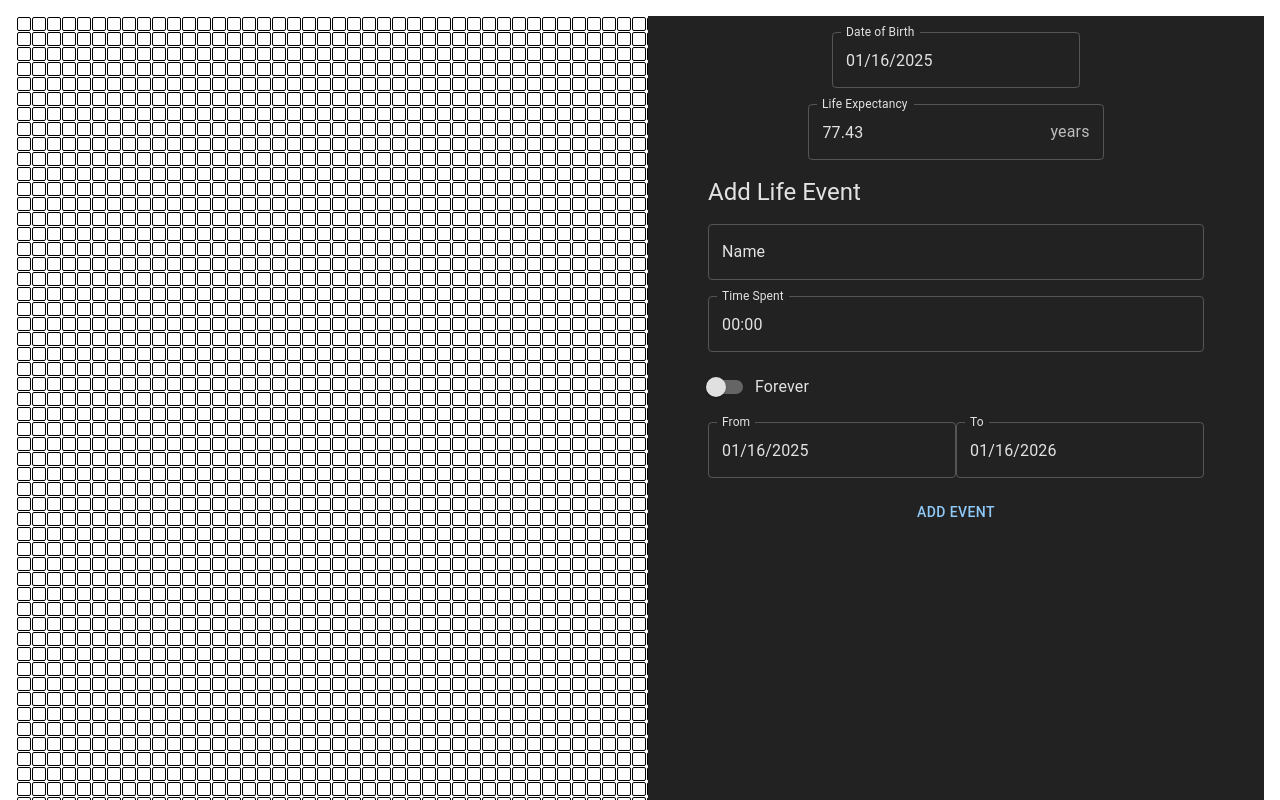
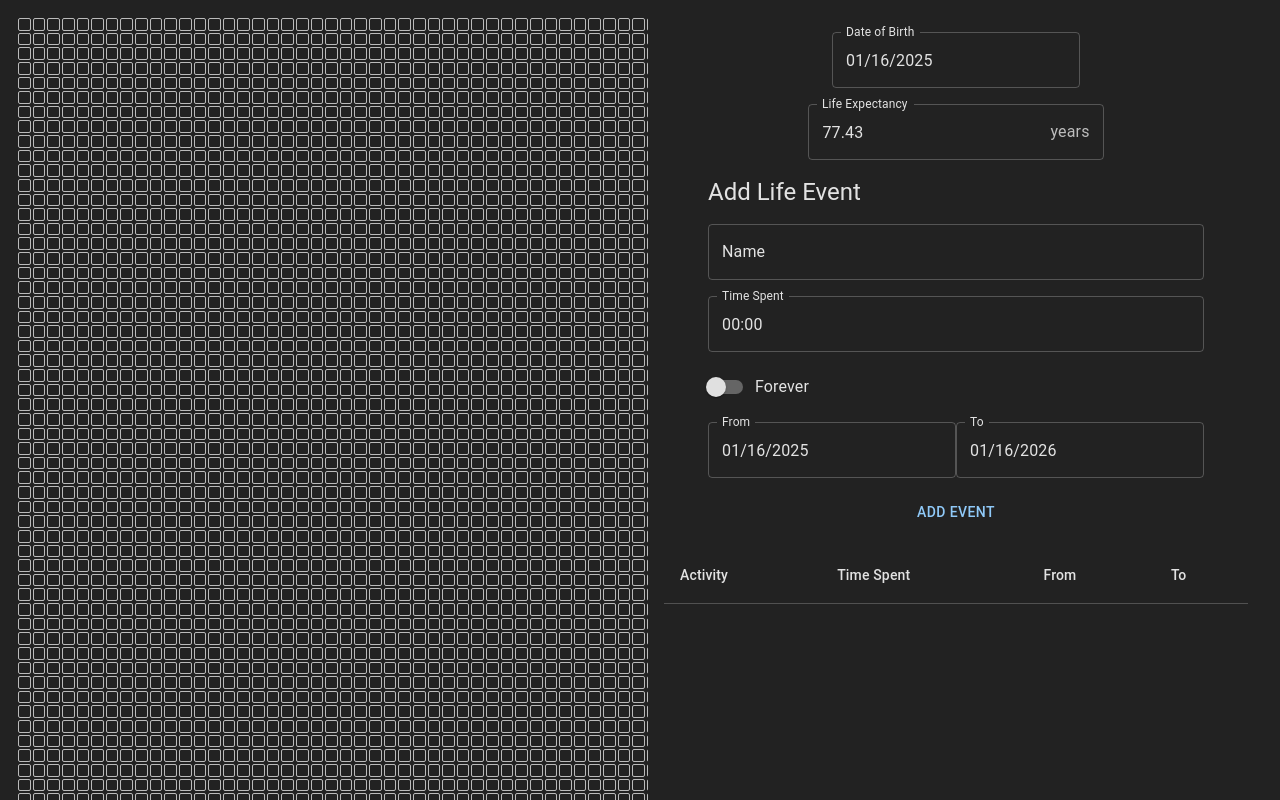
Before and after one commit to KevinPNguy01/Where-did-the-Weeks-Go, a React (Vite) app: page / in a window 1280 px wide. Shown: the top 800 px of the page. Built offline with nearby package versions, Linux system fonts and the light colour scheme.

Commit message:
Display life activities in a table

```diff
--- a/package.json
+++ b/package.json
@@ -15,6 +15,7 @@
     "@mui/material": "^6.4.0",
     "@mui/x-date-pickers": "^7.23.6",
     "dayjs": "^1.11.13",
+    "mui-color-input": "^5.0.1",
     "react": "^18.3.1",
     "react-dom": "^18.3.1"
   },
--- /dev/null
+++ b/src/components/ActivityList.tsx
@@ -0,0 +1,42 @@
+import { useContext } from "react";
+import { UserContext } from "../contexts/UserContext";
+import Box from "@mui/material/Box/Box";
+import Typography from "@mui/material/Typography/Typography";
+import TableHead from "@mui/material/TableHead/TableHead";
+import TableCell from "@mui/material/TableCell/TableCell";
+import TableRow from "@mui/material/TableRow/TableRow";
+import Table from "@mui/material/Table/Table";
+import TableBody from "@mui/material/TableBody/TableBody";
+import dayjs from "dayjs";
+
+export function ActivityList() {
+    const {activities} = useContext(UserContext);
+    const today = dayjs();
+
+    return (
+        <Table>
+            <TableHead>
+                <TableRow>
+                    <TableCell>Activity</TableCell>
+                    <TableCell>Time Spent</TableCell>
+                    <TableCell>From</TableCell>
+                    <TableCell>To</TableCell>
+                </TableRow>
+            </TableHead>
+            <TableBody>
+                {activities.map(({name, start, end, timeSpent, everyday}) => {
+                    const hours = Math.floor(timeSpent / 60);
+                    const minutes = timeSpent % 60;
+                    return (
+                        <TableRow className="flex items-end gap-4">
+                            <TableCell>{name}</TableCell>
+                            <TableCell>{`${hours} hr${hours > 1 ? "s" : ""} ${minutes} min${minutes > 1 ? "s" : ""}`}</TableCell>
+                            <TableCell>{(everyday || start.unix() < today.unix()) ? "Now" : start.format("MMM DD, YYYY")}</TableCell>
+                            <TableCell>{everyday ? "Forever" : end.format("MMM DD, YYYY")}</TableCell>
+                        </TableRow>
+                    )
+                })}
+            </TableBody>
+        </Table>
+    )
+}
--- a/src/components/Calendar.tsx
+++ b/src/components/Calendar.tsx
@@ -11,17 +11,19 @@ export function Calendar({activities}: {activities: LifeActivity[]}) {
 
     const events = [diffWeeks(birthDate, today)].concat(
         activities.map(({start, end, timeSpent, everyday}) => {
-            let startDate = start;
+            let startDate = start.unix() < today.unix() ? today : start;
             let endDate = end;
             if (everyday) {
-                startDate = today;
+                startDate = birthDate.unix() < today.unix() ? today : birthDate;
                 endDate = today.add(lifeExpectancy, "years").subtract(today.unix() - birthDate.unix(), "seconds");
             }
+            if (endDate.unix() < startDate.unix())
+                return 0;
             return diffWeeks(startDate, endDate) * timeSpent / 24 / 60;
         })
     );
     return (
-        <table className="border-separate border-spacing-[1px]">
+        <table className="border-separate border-spacing-[2px]">
             <tbody>
                 {Array.from({length: Math.floor(lifeExpectancy)}).map((_, rowIndex) => {
                     return (
@@ -48,7 +50,7 @@ function Year({index, numWeeks, events}: {index: number, numWeeks: number, event
 
 function Week({index, events}: {index: number, events: number[]}) {
     const colors = [
-        "bg-black",
+        "bg-[#444]",
         "bg-red-500",
         "bg-orange-500",
         "bg-yellow-500",
@@ -65,6 +67,6 @@ function Week({index, events}: {index: number, events: number[]}) {
         sum -= events[i];
     }
     return (
-        <td className={`p-1.5 border border-black rounded-sm ${color}`}/>
+        <td className={`p-[0.333rem] border ${color === "" ? "border-[#bbb]" : "border-white/0"} rounded-sm ${color}`}/>
     )
 }
--- a/src/components/UserInfoForm.tsx
+++ b/src/components/UserInfoForm.tsx
@@ -7,6 +7,7 @@ import { useContext } from "react";
 import { UserContext } from "../contexts/UserContext";
 import { AddEvent } from "./AddEvent";
 import { Dayjs } from "dayjs";
+import { ActivityList } from "./ActivityList";
 
 export function UserInfoForm() {
     const {birthDate, setBirthDate, lifeExpectancy, setLifeExpectancy} = useContext(UserContext);
@@ -39,6 +40,7 @@ export function UserInfoForm() {
                 }}
             />
             <AddEvent/>
+            <ActivityList/>
         </Box>
     )
 }
--- a/src/index.css
+++ b/src/index.css
@@ -3,5 +3,6 @@
 @tailwind utilities;
 
 #root {
-    width: 100vw
+    width: 100vw;
+    background-color: #222;
 }
--- a/src/utils/time.ts
+++ b/src/utils/time.ts
@@ -1,15 +1,18 @@
 import dayjs, { Dayjs } from "dayjs"
 
 export const diffWeeks = (start: Dayjs, end: Dayjs): number => {
+    if (start.unix() > end.unix())
+        return 0;
+
     const startDate = dayjs(start).subtract(start.year(), "years");
     const endDate = dayjs(end).subtract(end.year(), "years");
-    const isBefore = startDate.unix() < endDate.unix();
+    const isBefore = startDate.unix() <= endDate.unix();
 
-    const yearsDiff = end.year() - start.year() - (isBefore ? 0 : 1);
+    const yearsDiff = Math.max(0, end.year() - start.year() - (isBefore ? 0 : 1));
 
     const weeksFromYears = Math.floor(yearsDiff * 52);
 
-    const remainingDays = endDate.diff(startDate, 'day') + (isBefore ? 0 : 365);
+    const remainingDays = endDate.diff(startDate, 'days') + (isBefore ? 0 : 365);
 
     const weeksFromDays = Math.floor(remainingDays / 7);
 
```
Also changed, not shown: 1 other file (tests, documents, lock files or other folders).
